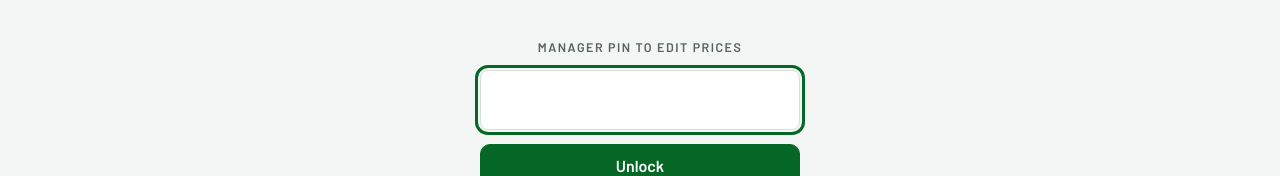
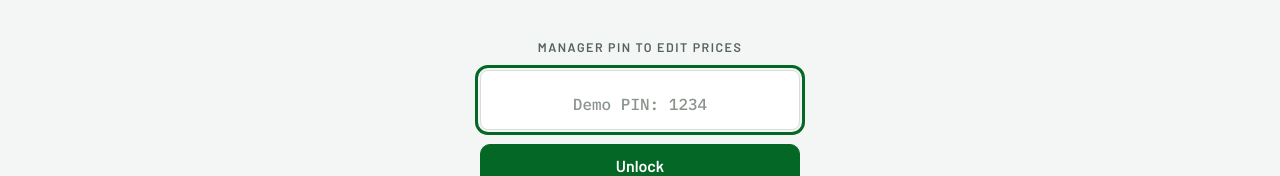
Before and after one commit to pesthubapp/pesthubapp.github.io, a plain HTML site: page app/pricing/index.html in a window 1280 px wide. Both pictures are taken after a click on the button "Edit prices". Shown: the part 374-550 px from the top of the page. Drawn offline with nearby package versions, Linux system fonts and the light colour scheme.

Commit message:
Update index.html

```diff
--- a/app/pricing/index.html
+++ b/app/pricing/index.html
@@ -3,6 +3,7 @@
 <head><style>#tsbar{display:flex;flex-wrap:wrap;gap:6px 14px;align-items:center;justify-content:space-between;padding:8px max(14px,env(safe-area-inset-left,0px));background:#046725;color:#fff;font:500 13px/1.3 system-ui,sans-serif}
 #tsbar a{color:#fff;font-weight:700;text-decoration:underline}
 #tsbar button{font:inherit;font-weight:700;color:#046725;background:#fff;border:0;border-radius:6px;padding:5px 10px;cursor:pointer}
+#pinIn::placeholder{color:#8a948d;opacity:1;font-size:1rem;letter-spacing:0;font-weight:500}
 </style><script>/* PestHub demo: all data is sample data held in this browser. Nothing leaves the device. */
 (function(){
 var KEY='ph_demo_v1', PIN='1234', mem=null;
@@ -252,7 +253,7 @@ function vView(){
 }
 function vPin(){
   return header('<button class="btn ghost sm" data-a="cancel">Cancel</button>')+
-    '<div class="pin"><form id="pinForm"><span class="eyebrow">Manager PIN to edit prices</span><input id="pinIn" type="password" inputmode="numeric" autocomplete="off" maxlength="8" aria-label="PIN">'+
+    '<div class="pin"><form id="pinForm"><span class="eyebrow">Manager PIN to edit prices</span><input id="pinIn" placeholder="Demo PIN: 1234" type="password" inputmode="numeric" autocomplete="off" maxlength="8" aria-label="PIN">'+
     '<button class="btn primary" type="submit"'+(S.busy?' disabled':'')+'>'+(S.busy?'Checking…':'Unlock')+'</button></form></div>';
 }
 function vEdit(){
```
